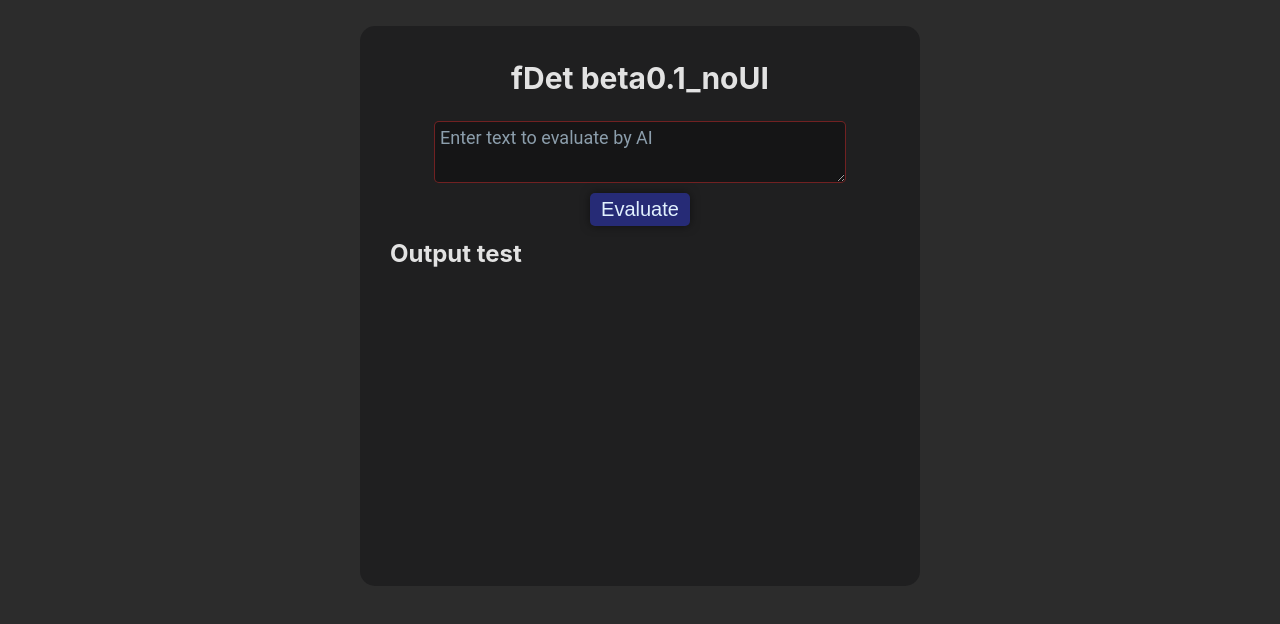
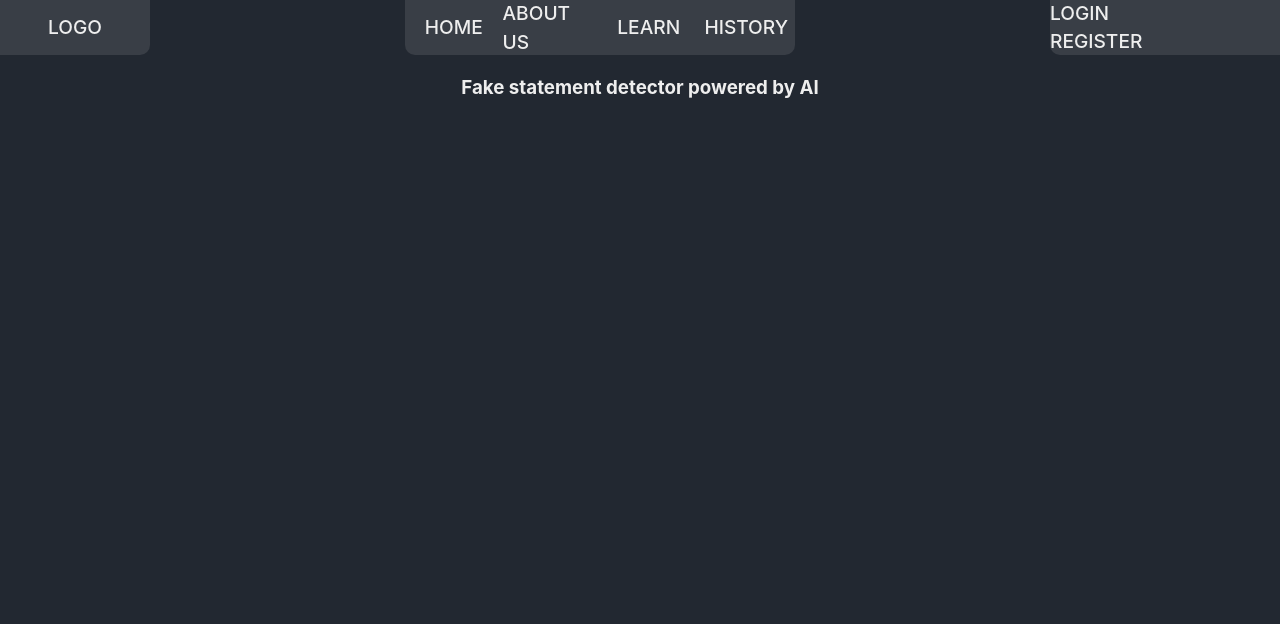
Before and after one commit to ByteSpiritGit/fdet, a Svelte app in the folder svelteSource/: page / in a window 1280 px wide. Shown: the top 624 px of the page. Built offline with nearby package versions, Linux system fonts and the light colour scheme.

Commit message:
Switch between old and new design, new design has navbar

```diff
--- a/svelteSource/index.html
+++ b/svelteSource/index.html
@@ -1,13 +1,16 @@
 <!DOCTYPE html>
 <html lang="en">
+
 <head>
    <meta charset="UTF-8" />
    <!-- <link rel="icon" type="image/svg+xml" href="/vite.svg" /> -->
    <meta name="viewport" content="width=device-width, initial-scale=1.0" />
    <title>fDet</title>
 </head>
+
 <body>
    <div id="app"></div>
    <script type="module" src="/src/main.ts"></script>
 </body>
+
 </html>
--- a/svelteSource/src/App.svelte
+++ b/svelteSource/src/App.svelte
@@ -1,195 +1,84 @@
 <script lang="ts">
-  import EvaluationOut from './lib/EvaluationOut.svelte'
-
-  let output = false;
-  let evalued = [];
-  let data;
-
-  async function getEvaluated() {
-    console.log("Evaluating...");
-
-    data = (data ? data : `"Never Gonna Give You Up" is an Internet meme known as "rickrolling"`);
-
-    const request = new Request(
-        `/evaluation?text=${data}`,
-        {
-        method: 'GET',
-        headers: {
-            'Content-Type': 'application/json',
-            // 'X-CSRFToken': csrfToken,
-            mode: 'same-origin'
-        }
-    });
-
-    const response = (await (await fetch(request)).json()).validated;
-    return response;
-  }
-
-  async function evaluate(e) {
-    const btn = e.currentTarget;
-    btn.disabled = true;
-
-    evalued = await getEvaluated();
-
-    btn.disabled = false;
-    output = true;
-  }
+   import OldEvaluationPage from "./lib/OldEvaluationPage.svelte";
+   import NewEvaluationPage from "./lib/NewEvaluationPage.svelte";
+   let page;
 </script>
 
 <!-- * HTML -->
 <main>
-  <section class="everything">
-    <h1 id="title">fDet beta0.1_noUI</h1>
+   <input type="checkbox" bind:checked={page} class="whichSwitch" />
 
-    <section class="input-section">
-      <textarea id="eval-input" placeholder="Enter text to evaluate by AI" bind:value={data}></textarea>
-      <input type="submit" id="eval-button" value="Evaluate" on:click={evaluate}>
+   {#if page}
+      <OldEvaluationPage />
+   {:else if !page}
+      <NewEvaluationPage />
+   {/if}
 
-    </section>
-
-    <section class="output-section">
-      <h2 id="output-title">Output test</h2>
-      <p id="output-text">
-        <!-- {@html output} -->
-        {#if output}
-          {#each evalued as ev}
-            <EvaluationOut evaluedStatement={ev} />
-          {/each}
-        {/if}
-      </p>
-    </section>
-
-    <!-- <section class="feedback-section">
-      <h2 id="feedback-title">Feedback</h2>
-      <input name="feedbackButton" type="checkbox" id="feedback-button">
-    </section> -->
-
-  </section>
 </main>
 
 <!-- * css -->
 <style>
-  @import "./main.css";
-
-  .everything {
-    display: flex;
-    flex-direction: column;
-    align-items: center;
-
-
-    width: fit-content;
-    height: fit-content;
-
-    min-height: 500px;
-    min-width: 500px;
-
-    max-width: 650px;
-
-    margin: 2% auto;
-    padding: 30px;
-
-    background-color: #1f1f20;
-
-    border-radius: 15px;
-  }
-
-  .input-section {
-    display: flex;
-    flex-direction: column;
-    align-items: center;
-    justify-content: center;
-
-    width: 100%;
-    height: fit-content;
-
-    margin: 0 auto;
-  }
-
-  .input-section > #eval-input {
-    margin: 0 0 10px 0;
-    padding: 5px;
-
-    width: 400px;
-    max-width: 525px;
-    max-height: 250px;
-
-    min-width: 400px;
-    min-height: 50px;
-
-    border-radius: 5px;
-    border-width: 1px;
-    border-color: #bd2c2c8c;
-
-    background-color: rgba(0, 0, 0, 0.295);
-
-    font-size: 18px;
-    outline: none;
-
-    color: #E1F1FE;
-    font-family: 'roboto', sans-serif;
-  }
-
-  .input-section #eval-input::placeholder {
-    color: #8c9eac;
-  }
-
-
-  .input-section > #eval-button {
-    margin: 0 0 10px 0;
-    padding: 5px;
-
-    width: 100px;
-
-    border-radius: 5px;
-    border: none;
-    font-size: 20px;
-
-    transition: 200ms;
-
-    /* background-image: linear-gradient(to right top, #2f40d8, #3444d9, #3848db, #3d4cdc, #4150dd, #4150dd, #4150dd, #4150dd, #3d4cdc, #3848db, #3444d9, #2f40d8); */
-    background-color: #2c36bd8c;
-    color: #E1F1FE;
-
-    box-shadow: 0 0 10px 0 rgba(0, 0, 0, 0.5);
-  }
-
-  .input-section > #eval-button:hover#eval-button:enabled {
-    color: rgb(255, 255, 255);
-    width: 104px;
-    letter-spacing: 1px;
-  }
-
-  .input-section > #eval-button:active#eval-button:enabled {
-      color: rgb(255, 255, 255);
-      width: 98px;
-      font-size: 19px;
-      letter-spacing: 0px;
-  }
-
-  .input-section > #eval-button:disabled {
-      background-color: #bd2c2c8c;
-      background-image: none;
-      color: #be4940;
-  }
-
-  #title {
-    margin: 0 auto 20px auto;
-    font-size: 30px;
-  }
-
-  .output-section{
+   main {
       margin: 0;
       padding: 0;
+   }
 
-      width: 100%;
-  }
+   .whichSwitch {
+      visibility: hidden;
+      position: absolute;
+      left: -20px;
+      top: -20px;
 
-  #output-text {
-      margin: 10px 0;
-  }
+      margin: 0;
+      cursor: pointer;
+   }
 
-  h2 {
-      margin: 0;
-      padding: 0;
-  }
+   .whichSwitch::before {
+      left: 25px;
+      top: 25px;
+
+      content: "";
+      /* visibility: visible; */
+      display: block;
+
+      position: absolute;
+
+      width: 40px;
+      height: 20px;
+
+      background-color: #1f1f20;
+      border-radius: 5px;
+
+      z-index: 50;
+   }
+
+   .whichSwitch::after {
+      left: 25px;
+      top: 25px;
+
+      content: "0";
+      /* visibility: visible; */
+      display: block;
+
+      position: absolute;
+
+      width: 20px;
+      height: 20px;
+
+      background-color: rgb(199, 199, 199);
+      border-radius: 5px;
+
+      z-index: 51;
+      transition: 0.2s;
+
+      color: #1f1f20;
+      font-size: 1.2rem;
+      text-align: center;
+   }
+
+   .whichSwitch:checked::after {
+      margin-left: 20px;
+      content: "1";
+   }
+
 </style>
--- a/svelteSource/src/lib/EvaluationOut.svelte
+++ b/svelteSource/src/lib/EvaluationOut.svelte
@@ -5,8 +5,8 @@
 <section class="evaluation">
     <b>Claim:</b> {evaluedStatement.claim} (ID: {evaluedStatement.id})<br/>
     <b>Label:</b> {evaluedStatement.label}<br/>
-    <b>Supports:</b> {(evaluedStatement.supports * 100).toFixed(2)}%<br/>
-    <b>Refutes:</b> {(evaluedStatement.refutes * 100).toFixed(2) }%<br/>
+    <b>Supports:</b> {(evaluedStatement.supports * 100).toFixed(1)} %<br/>
+    <b>Refutes:</b> {(evaluedStatement.refutes * 100).toFixed(1) } %<br/>
     <b>Evidence:</b> <br/>{evaluedStatement.evidence}<br/>
 </section>
 
--- /dev/null
+++ b/svelteSource/src/lib/NewEvaluationPage.svelte
@@ -0,0 +1,101 @@
+<section>
+   <nav class="navbar">
+      <section class="logo-section">
+         <a href="/#/evaluations">Logo</a>
+      </section>
+      <section class="menu-section">
+         <a href="/">Home</a>
+         <a href="/evaluation?text=The sky is blue">About us</a>
+         <a href="/#/login">Learn</a>
+         <a href="/#/register">History</a>
+      </section>
+      <section class="profile-section">
+         <a href="/#/login">Login</a>
+         <a href="/#/register">Register</a>
+      </section>
+   </nav>
+
+   <section class="title-section">
+      <h1>Fake statement detector powered by AI</h1>
+   </section>
+</section>
+
+<style>
+   @import "../main.css";
+
+   .navbar {
+      display: flex;
+      flex-direction: row;
+      align-items: center;
+      justify-content: space-between;
+
+      font-size: 1.2em;
+      font-weight: 500;
+      text-transform: uppercase;
+
+      height: 55px;
+   }
+
+   .navbar > section {
+      background-color: var(--color-secondary);
+      height: 100%;
+
+      display: flex;
+      flex-direction: row;
+      align-items: center;
+      justify-content: space-evenly;
+
+      overflow: hidden;
+   }
+
+   .navbar > section > a {
+      color: var(--color-text);
+      text-decoration: none;
+
+      width: 100%;
+      height: 100%;
+
+      display: flex;
+      align-items: center;
+      justify-content: center;
+   }
+
+   .menu-section {
+      border-radius: 0 0 10px 10px;
+      flex-basis: calc(100% / 4);
+      min-width: 390px;
+   }
+
+   .navbar > .profile-section {
+      border-radius: 0 0 0 10px;
+      width: 230px;
+
+      display: flex;
+      flex-direction: column;
+      align-items: start;
+   }
+
+   .navbar > .profile-section > a {
+      height: 50%;
+      width: fit-content;
+   }
+
+   .logo-section {
+      border-radius: 0 0 10px 0;
+      width: 150px;
+   }
+
+   .navbar > .menu-section > a:hover {
+      background-color: var(--color-tertiary);
+   }
+
+   /* title section */
+   .title-section {
+      display: flex;
+      flex-direction: column;
+      align-items: center;
+      justify-content: center;
+
+
+   }
+</style>
--- /dev/null
+++ b/svelteSource/src/lib/OldEvaluationPage.svelte
@@ -0,0 +1,205 @@
+<script lang="ts">
+   import EvaluationOut from "./EvaluationOut.svelte";
+
+   let output = false;
+   let evalued = [];
+   let data;
+
+   async function getEvaluated() {
+      console.log("Evaluating...");
+
+      //--This should be in backend--
+      let whenNo = {
+         claim: "You forgot to enter text to evaluate",
+         label: "NOT_ENOUGH_INFO",
+         supports: 0,
+         refutes: 0,
+         evidence: "You forgot to enter text to evaluate",
+         id: "404",
+      };
+
+      if (!data) {
+         return [whenNo];
+      }
+      // ----------------------------
+
+      let url = `/evaluation?text=${data}`;
+      // let url = `/dummy?text=${data}`;
+
+      const request = new Request(url, {
+         method: "GET",
+         headers: {
+            "Content-Type": "application/json",
+            // 'X-CSRFToken': csrfToken,
+            mode: "same-origin",
+         },
+      });
+
+      const response = (await (await fetch(request)).json()).validated;
+      return response;
+   }
+
+   async function evaluate(e) {
+      const btn = e.currentTarget;
+      btn.disabled = true;
+
+      evalued = await getEvaluated();
+
+      btn.disabled = false;
+      output = true;
+   }
+</script>
+
+<section class="everything">
+   <h1 id="title">fDet beta0.1_noUI</h1>
+
+   <section class="input-section">
+      <textarea
+         id="eval-input"
+         placeholder="Enter text to evaluate by AI"
+         bind:value={data}
+      />
+      <input
+         type="submit"
+         id="eval-button"
+         value="Evaluate"
+         on:click={evaluate}
+      />
+   </section>
+
+   <section class="output-section">
+      <h2 id="output-title">Output test</h2>
+      <p id="output-text">
+         <!-- {@html output} -->
+         {#if output}
+            {#each evalued as ev}
+               <EvaluationOut evaluedStatement={ev} />
+            {/each}
+         {/if}
+      </p>
+   </section>
+</section>
+
+<style>
+   @import "../main.css";
+
+   .everything {
+      display: flex;
+      flex-direction: column;
+      align-items: center;
+
+      width: fit-content;
+      height: fit-content;
+
+      min-height: 500px;
+      min-width: 500px;
+
+      max-width: 650px;
+
+      margin: 2% auto;
+      padding: 30px;
+
+      background-color: #1f1f20;
+
+      border-radius: 15px;
+   }
+
+   .input-section {
+      display: flex;
+      flex-direction: column;
+      align-items: center;
+      justify-content: center;
+
+      width: 100%;
+      height: fit-content;
+
+      margin: 0 auto;
+   }
+
+   .input-section > #eval-input {
+      margin: 0 0 10px 0;
+      padding: 5px;
+
+      width: 400px;
+      max-width: 525px;
+      max-height: 250px;
+
+      min-width: 400px;
+      min-height: 50px;
+
+      border-radius: 5px;
+      border-width: 1px;
+      border-color: #bd2c2c8c;
+
+      background-color: rgba(0, 0, 0, 0.295);
+
+      font-size: 18px;
+      outline: none;
+
+      color: #e1f1fe;
+      font-family: "roboto", sans-serif;
+   }
+
+   .input-section #eval-input::placeholder {
+      color: #8c9eac;
+   }
+
+   .input-section > #eval-button {
+      margin: 0 0 10px 0;
+      padding: 5px;
+
+      width: 100px;
+
+      border-radius: 5px;
+      border: none;
+      font-size: 20px;
+
+      transition: 200ms;
+
+      /* background-image: linear-gradient(to right top, #2f40d8, #3444d9, #3848db, #3d4cdc, #4150dd, #4150dd, #4150dd, #4150dd, #3d4cdc, #3848db, #3444d9, #2f40d8); */
+      background-color: #2c36bd8c;
+      color: #e1f1fe;
+
+      box-shadow: 0 0 10px 0 rgba(0, 0, 0, 0.5);
+   }
+
+   .input-section > #eval-button:hover#eval-button:enabled {
+      color: rgb(255, 255, 255);
+      width: 104px;
+      letter-spacing: 1px;
+   }
+
+   .input-section > #eval-button:active#eval-button:enabled {
+      color: rgb(255, 255, 255);
+      width: 98px;
+      font-size: 19px;
+      letter-spacing: 0px;
+   }
+
+   .input-section > #eval-button:disabled {
+      background-color: #bd2c2c8c;
+      background-image: none;
+      color: #be4940;
+   }
+
+   #title {
+      margin: 0 auto 20px auto;
+      font-size: 30px;
+   }
+
+   .output-section {
+      margin: 0;
+      padding: 0;
+
+      width: 100%;
+   }
+
+   #output-text {
+      margin: 10px 0;
+   }
+
+   h2 {
+      margin: 0;
+      padding: 0;
+   }
+</style>
--- a/svelteSource/src/main.css
+++ b/svelteSource/src/main.css
@@ -1,12 +1,20 @@
 :root {
-  /* --color-primary: #eeeeee;
-  --color-secondary: #e8d5c4;
-  --color-tertiary: #3a98b9; */
-
-  --color-primary: #2c2c2c;
+   /*
+   --color-primary: #eeeeee;
    --color-secondary: #e8d5c4;
    --color-tertiary: #3a98b9;
-  --color-text: rgba(255, 255, 255, 0.87);
+   --color-text: #2c2c2c;
+   */
+
+   --color-primary: #222831;
+   --color-secondary: #393E46;
+   --color-tertiary: #D65A31;
+   --color-text: #EEEEEE;
+
+   /* --color-primary: #2D2424;
+   --color-secondary: #5C3D2E;
+   --color-tertiary: #C68B59;
+   --color-text: #D7B19D; */
 
    font-family: Inter, system-ui, Avenir, Helvetica, Arial, sans-serif;
    line-height: 1.5;
@@ -27,3 +35,7 @@ body {
    margin: 0;
    padding: 0;
 }
+
+* {
+   box-sizing: border-box;
+}
```
Lines whose indentation alone changed are shown as unchanged.
